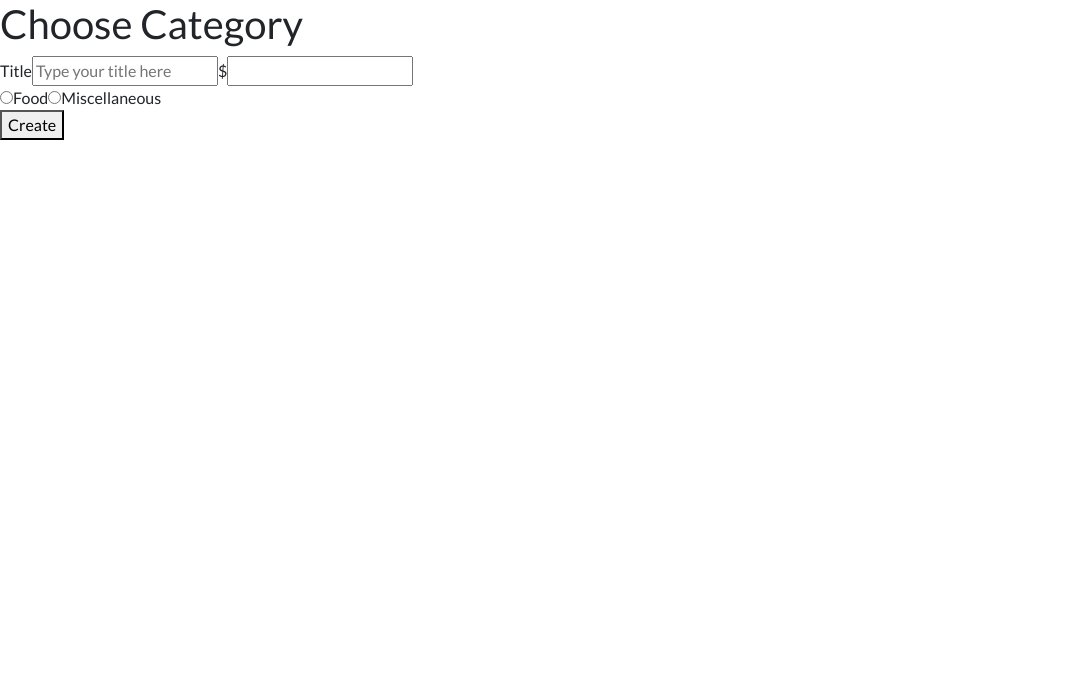
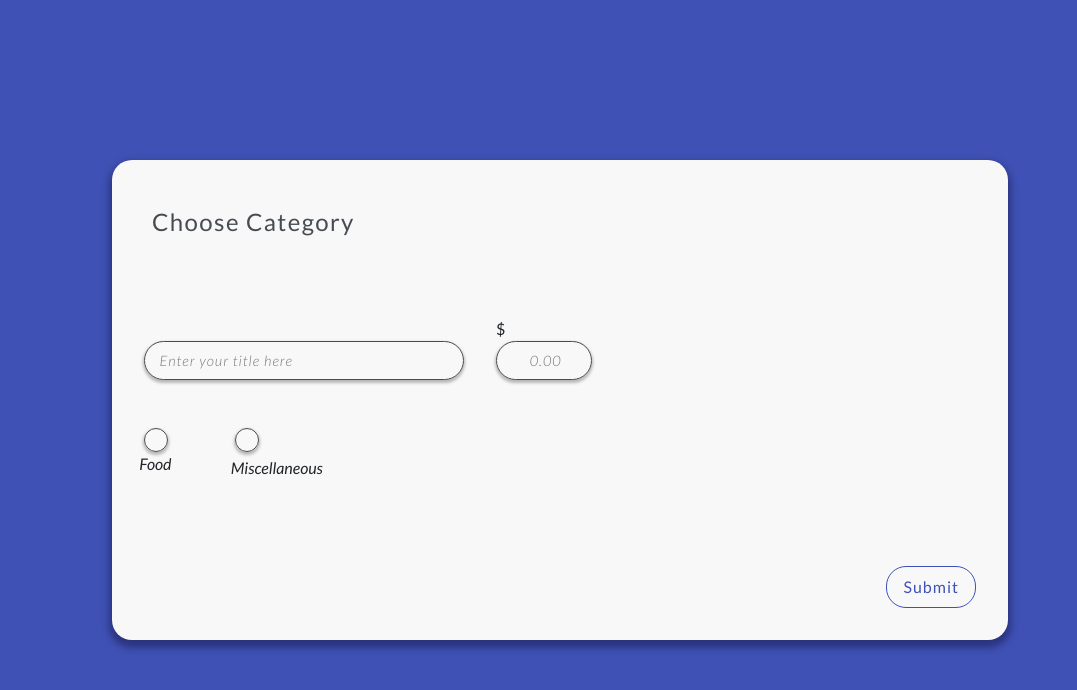
Before and after one commit to justin-atri/React_Training, a React (Create React App) app: page /create in a window 1280 px wide. Shown: the top 690 px of the page, without its empty margins (0-1077 px from the left). Built offline with nearby package versions, Linux system fonts and the light colour scheme.

Commit message:
feat(training): React Demo
Create scss styling for Create Page

[ICTRAINING-1254]

```diff
--- a/src/pages/CreatePage.js
+++ b/src/pages/CreatePage.js
@@ -44,37 +44,48 @@ const CreatePage = () => {
 
   return (
     <React.Fragment>
+      <section>
+        <div className="blue-background">
+          <div className="create-card">
             <h1>{category}</h1>
             <form onSubmit={handleSubmit(onSubmit)}>
               <label htmlFor="title">
-          Title
+                <div className="error-style">
                   <input
                     type="text"
                     id="title"
                     name="title"
-            placeholder="Type your title here"
+                    placeholder="Enter your title here"
                     {...register("title", {
                       required: "Please type in your title",
                     })}
                   />
-          {errors.title && <small role="alert">{errors.title.message}</small>}
+                  {errors.title && (
+                    <small role="alert">{errors.title.message}</small>
+                  )}
+                </div>
               </label>
               <label htmlFor="amount">
-          $
+                <div className="dollar-sign">$</div>
+                <div className="error-style">
                   <input
                     type="number"
                     id="amount"
                     name="amount"
                     step="0.01"
-            {...register("amount", { required: "Please type in your amount" })}
+                    placeholder="0.00"
+                    {...register("amount", {
+                      required: "Please type in your amount",
+                    })}
                   />
-          {errors.amount && <small role="alert">{errors.amount.message}</small>}
+                  {errors.amount && (
+                    <small role="alert">{errors.amount.message}</small>
+                  )}
+                </div>
               </label>
-        <div>
-          <label htmlFor="Food">
-            {errors.category && (
-              <small role="alert">{errors.category.message}</small>
-            )}
+              <div className="radio-container">
+                <label htmlFor="Food" className="radio-btn">
+                  <div className="error-style">
                     <input
                       type="radio"
                       name="category"
@@ -85,9 +96,13 @@ const CreatePage = () => {
                         required: "Please choose your category",
                       })}
                     />
-            Food
+                    <span>Food</span>
+                    {errors.category && (
+                      <small role="alert">{errors.category.message}</small>
+                    )}
+                  </div>
                 </label>
-          <label htmlFor="Miscellaneous">
+                <label htmlFor="Miscellaneous" className="radio-btn">
                   <input
                     type="radio"
                     name="category"
@@ -96,13 +111,16 @@ const CreatePage = () => {
                     onClick={categoryHandler}
                     {...register("category")}
                   />
-            Miscellaneous
+                  <span>Miscellaneous</span>
                 </label>
               </div>
               <button type="submit" disabled={isSubmitting}>
-          Create
+                Submit
               </button>
             </form>
+          </div>
+        </div>
+      </section>
     </React.Fragment>
   );
 };
--- a/src/scss/main.scss
+++ b/src/scss/main.scss
@@ -4,6 +4,10 @@
 // CALL SECTIONS
 @use "sections/landing-page";
 @use "sections/table-page";
+@use "sections/create-page";
+
+// IMPORT UTILITIES
+@use "./utilities/colors";
 
 // GLOBAL
 body {
@@ -13,3 +17,9 @@ body {
 .hidden {
   display: none;
 }
+
+.blue-background {
+  background-color: colors.$blue;
+  width: 100vw;
+  height: 100vh;
+}
--- /dev/null
+++ b/src/scss/sections/_create-page.scss
@@ -0,0 +1,150 @@
+// IMPORT UTILITIES
+@use "../utilities/colors";
+
+// CSS
+.create-card {
+  position: relative;
+  top: 10rem;
+  left: 7rem;
+
+  width: 70vw;
+  height: 60vh;
+  background-color: colors.$grey;
+
+  border-radius: 20px;
+  box-shadow: 0 5px 7px 3px #2a337bf4;
+
+  display: flex;
+  flex-direction: column;
+  padding: 3rem 2rem 2rem 2rem;
+
+  h1 {
+    font-size: 1.5rem;
+    letter-spacing: 1.4px;
+    color: colors.$black;
+    padding-left: 0.5rem;
+  }
+
+  form {
+    padding: 4.5rem 0 2rem 0;
+
+    .error-style {
+      display: flex;
+      flex-direction: column;
+
+      small {
+        margin-left: 1rem;
+        margin-top: 0.2rem;
+        letter-spacing: 0.9px;
+
+        color: colors.$yellow;
+      }
+    }
+
+    input[type="text"],
+    input[type="number"] {
+      background-image: none;
+      background-color: transparent;
+      box-shadow: 0 2px 3px 1px #4343435b;
+
+      border-radius: 9999px;
+      padding: 0.4rem 0.9rem;
+      border: 1px solid colors.$black;
+
+      font-weight: 400;
+      letter-spacing: 1px;
+
+      margin-right: 2rem;
+
+      &:focus {
+        outline: none;
+      }
+      &::placeholder {
+        font-style: italic;
+        font-weight: 300;
+        letter-spacing: 1px;
+        font-size: 0.9rem;
+      }
+    }
+    input[type="text"] {
+      width: 20rem;
+    }
+    input[type="number"] {
+      width: 6rem;
+      text-align: end;
+    }
+    label[htmlFor="amount"] {
+      position: relative;
+      .dollar-sign {
+        position: absolute;
+        top: 0;
+        left: 0;
+      }
+    }
+
+    .radio-container {
+      display: flex;
+      margin-top: 3rem;
+
+      .radio-btn {
+        margin-bottom: 1rem;
+        margin-right: 4rem;
+        display: flex;
+        flex-direction: column;
+        gap: 0.3rem;
+
+        font-style: italic;
+
+        span {
+          margin-left: -0.3rem;
+        }
+
+        input[type="radio"] {
+          appearance: none;
+          border: 1px solid colors.$black;
+          border-radius: 50%;
+          box-shadow: 0 2px 3px 1px #4343435b;
+
+          width: 1.5rem;
+          height: 1.5rem;
+
+          display: grid;
+          place-content: center;
+        }
+        input::before {
+          content: "";
+          width: 1.1rem;
+          height: 1.1rem;
+          transform: scale(0);
+          transition: 120ms transform ease-in-out;
+          box-shadow: inset 1em 1em colors.$black;
+          border-radius: 50%;
+        }
+        input:checked::before {
+          transform: scale(1);
+        }
+      }
+    }
+  }
+
+  button {
+    position: absolute;
+    bottom: 2rem;
+    right: 2rem;
+
+    border-radius: 20px;
+    padding: 0.5rem 1rem;
+
+    letter-spacing: 1px;
+
+    color: colors.$blue;
+    background: transparent;
+    border: 0.05rem solid colors.$blue;
+
+    &:hover {
+      transition: all 0.15s ease-in-out;
+      color: colors.$white;
+      background: colors.$blue;
+    }
+  }
+}
```
Also changed, not shown: src/css/main.min.css, 1 other file (tests, documents, lock files or other folders). Lines whose indentation alone changed are shown as unchanged.
